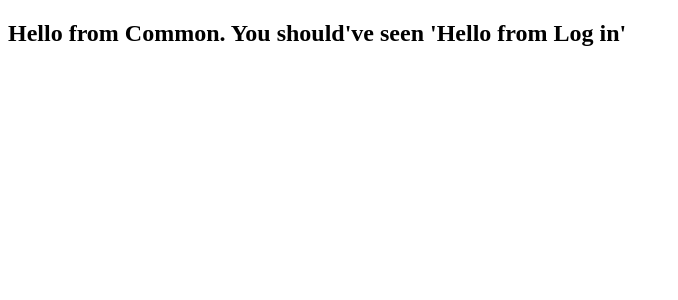
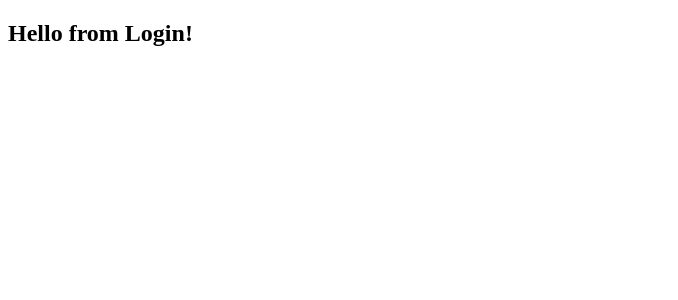
Before and after one commit to YuhanLee/ReactLazyWithUseTranslation, a React (Create React App) app: page / in a window 1280 px wide. Shown: the top 300 px of the page, without its empty margins (0-678 px from the left). Built offline with nearby package versions, Linux system fonts and the light colour scheme.

Commit message:
using text from login.js

```diff
--- a/src/LogInPage.js
+++ b/src/LogInPage.js
@@ -7,7 +7,7 @@ const LogInPage = () => {
   const { t } = useTranslation();
   return (
     <I18nextProvider>
-      <h2>{t('HelloText')}</h2>
+      <h2>{t('login:HelloText')}</h2>
     </I18nextProvider>
   );
 }
```
